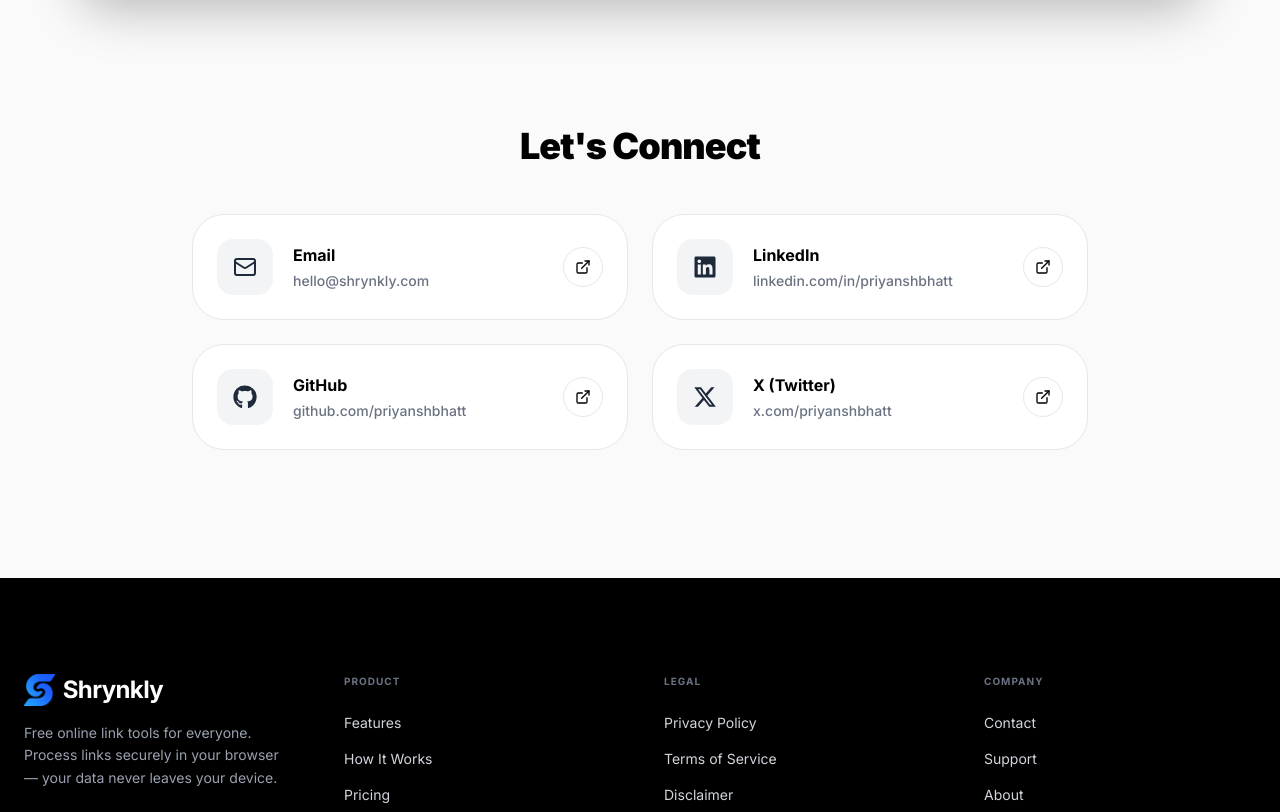
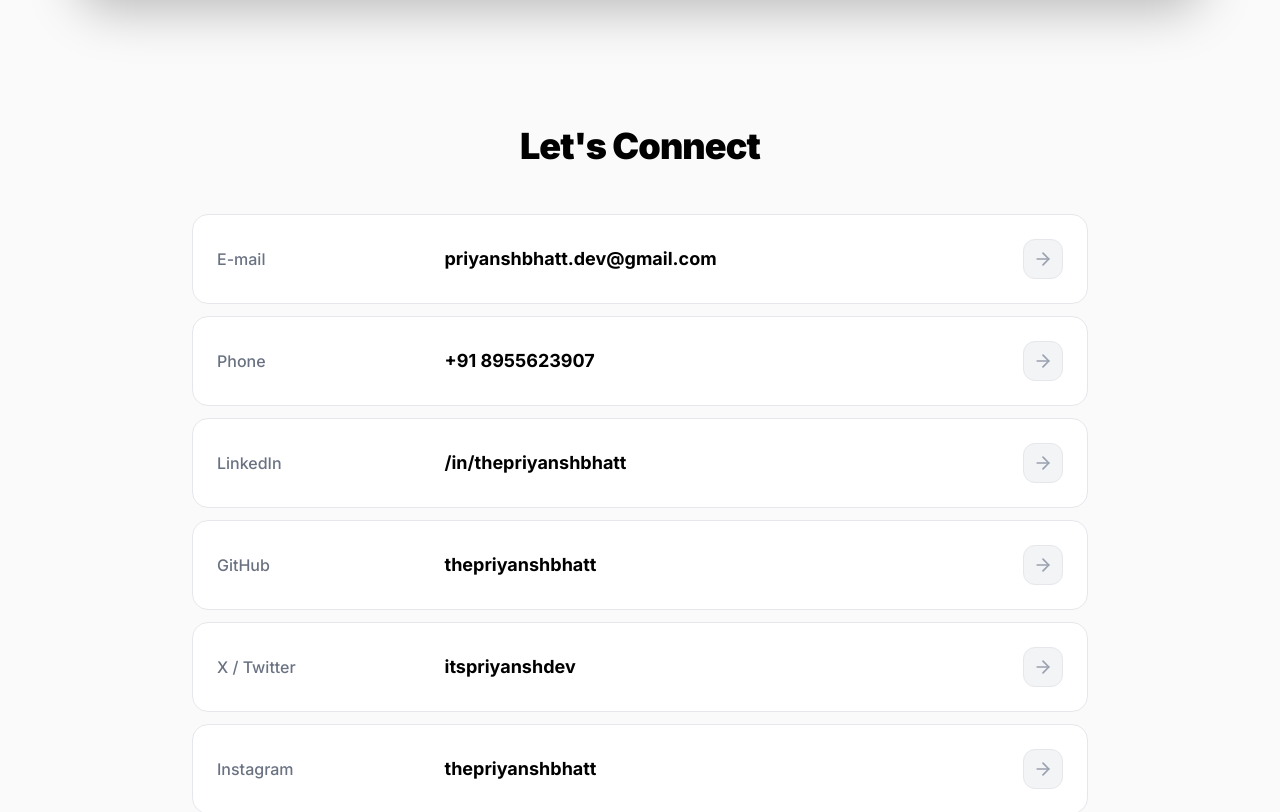
Before and after one commit to thepriyanshbhatt/Shrynkly-URL-Shortner, a React (Vite) app in the folder frontend/: page /about in a window 1280 px wide. Shown: the part 1660-2472 px from the top of the page. Built offline with nearby package versions, Linux system fonts and the light colour scheme.

Commit message:
Redesign Let's Connect section into a vertical list matching template

```diff
--- a/frontend/src/pages/About.jsx
+++ b/frontend/src/pages/About.jsx
@@ -19,10 +19,12 @@ export default function About() {
   const rotations = ['-rotate-2', 'rotate-2', '-rotate-1', 'rotate-1'];
 
   const socialLinks = [
-    { icon: <Mail size={24} />, label: "Email", handle: "hello@shrynkly.com", href: "mailto:hello@shrynkly.com" },
-    { icon: <FaLinkedin size={24} />, label: "LinkedIn", handle: "linkedin.com/in/priyanshbhatt", href: "#" },
-    { icon: <FaGithub size={24} />, label: "GitHub", handle: "github.com/priyanshbhatt", href: "#" },
-    { icon: <FaXTwitter size={24} />, label: "X (Twitter)", handle: "x.com/priyanshbhatt", href: "#" },
+    { label: "E-mail", handle: "priyanshbhatt.dev@gmail.com", href: "mailto:priyanshbhatt.dev@gmail.com" },
+    { label: "Phone", handle: "+91 8955623907", href: "tel:+918955623907" },
+    { label: "LinkedIn", handle: "/in/thepriyanshbhatt", href: "https://linkedin.com/in/thepriyanshbhatt" },
+    { label: "GitHub", handle: "thepriyanshbhatt", href: "https://github.com/thepriyanshbhatt" },
+    { label: "X / Twitter", handle: "itspriyanshdev", href: "https://x.com/itspriyanshdev" },
+    { label: "Instagram", handle: "thepriyanshbhatt", href: "https://instagram.com/thepriyanshbhatt" },
   ];
 
   return (
@@ -135,28 +137,27 @@ export default function About() {
         </div>
 
         {/* 4. Let's Connect Section */}
-        <div className="flex flex-col items-center">
+        <div className="flex flex-col items-center w-full pb-12">
           <h2 className="text-3xl md:text-4xl font-black tracking-tight text-black dark:text-white mb-12 text-center">Let's Connect</h2>
-          <div className="grid grid-cols-1 md:grid-cols-2 gap-6 w-full max-w-4xl mx-auto">
+          <div className="flex flex-col w-full max-w-4xl mx-auto space-y-3">
             {socialLinks.map((link, index) => (
               <a
                 key={index}
                 href={link.href}
                 target="_blank"
                 rel="noopener noreferrer"
-                className="group bg-white dark:bg-[#0a0a0a] border border-gray-200 dark:border-white/10 rounded-[2rem] p-6 flex items-center justify-between hover:shadow-xl dark:hover:shadow-none hover:border-black dark:hover:border-white/40 transition-all duration-300 hover:-translate-y-1"
+                className="group w-full bg-white dark:bg-[#111111] border border-gray-200 dark:border-white/10 rounded-2xl p-4 md:p-6 flex items-center justify-between hover:bg-gray-50 dark:hover:bg-[#1a1a1a] transition-all duration-300"
               >
-                <div className="flex items-center gap-5">
-                  <div className="w-14 h-14 bg-gray-100 dark:bg-[#1a1a1a] rounded-2xl flex items-center justify-center text-gray-800 dark:text-gray-200 group-hover:bg-black group-hover:text-white dark:group-hover:bg-white dark:group-hover:text-black transition-colors duration-300">
-                    {link.icon}
-                  </div>
-                  <div>
-                    <h3 className="text-base font-bold text-black dark:text-white mb-1">{link.label}</h3>
-                    <p className="text-sm text-gray-500 dark:text-gray-400 font-medium">{link.handle}</p>
-                  </div>
+                <div className="w-1/3 md:w-1/4">
+                  <span className="text-sm md:text-base text-gray-500 dark:text-gray-400 font-medium">{link.label}</span>
                 </div>
-                <div className="w-10 h-10 rounded-full border border-gray-200 dark:border-white/10 flex items-center justify-center group-hover:bg-black group-hover:border-black group-hover:text-white dark:group-hover:bg-white dark:group-hover:border-white dark:group-hover:text-black transition-all duration-300">
-                  <ExternalLink size={16} />
+
+                <div className="w-auto text-right md:text-left flex-1 px-4 truncate">
+                  <span className="text-base md:text-lg font-bold text-black dark:text-white truncate">{link.handle}</span>
+                </div>
+
+                <div className="w-10 h-10 shrink-0 rounded-xl bg-gray-100 dark:bg-[#222] border border-gray-200 dark:border-white/10 flex items-center justify-center text-gray-400 group-hover:bg-black group-hover:text-white dark:group-hover:bg-white dark:group-hover:text-black transition-all duration-300">
+                  <svg xmlns="http://www.w3.org/2000/svg" width="20" height="20" viewBox="0 0 24 24" fill="none" stroke="currentColor" strokeWidth="2" strokeLinecap="round" strokeLinejoin="round" className="lucide lucide-arrow-right"><path d="M5 12h14"/><path d="m12 5 7 7-7 7"/></svg>
                 </div>
               </a>
             ))}
```
